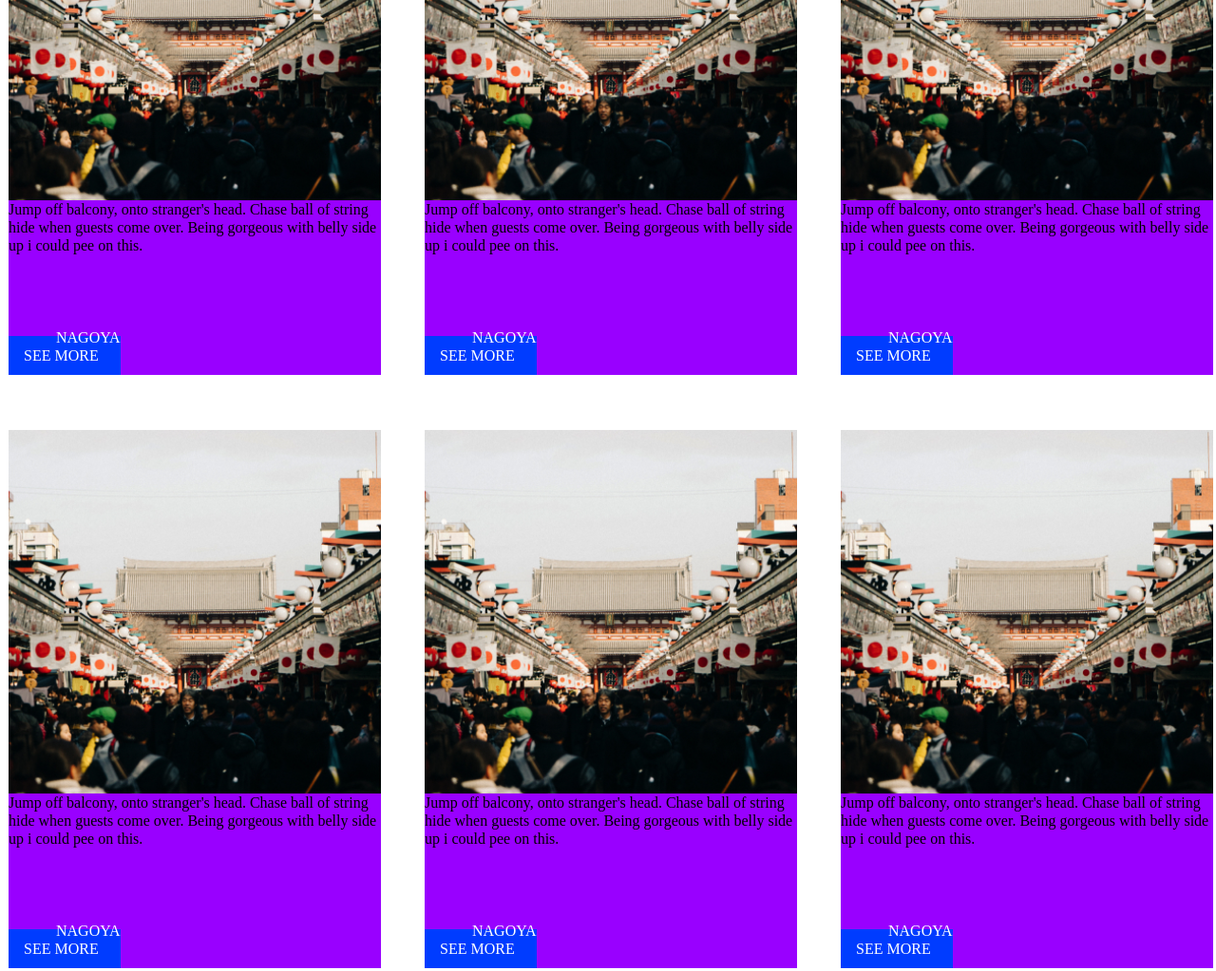
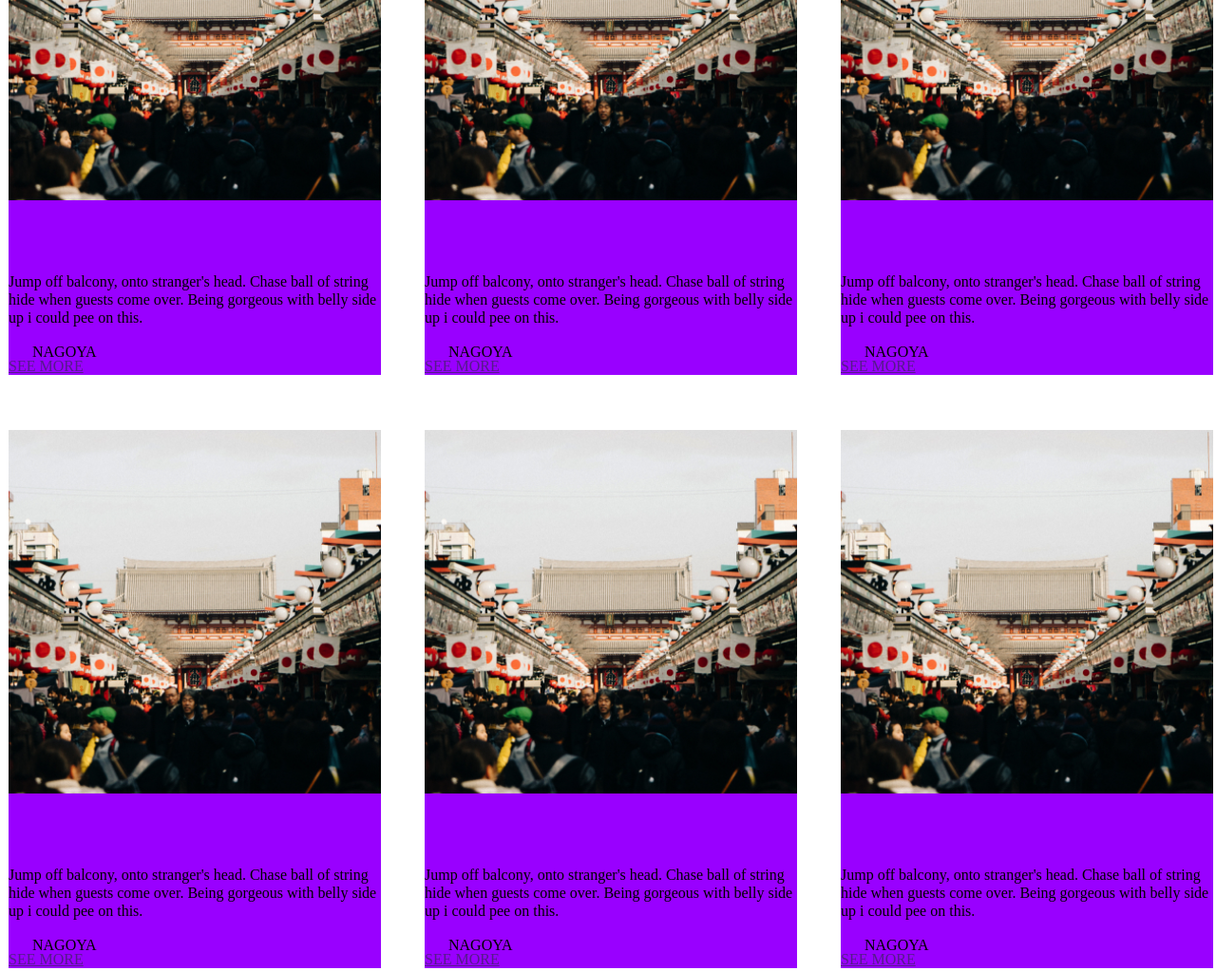
Before and after one commit to David3416/odigo, a website: page frontend/views/index.html in a window 1280 px wide. Shown: the part 3307-4330 px from the top of the page at 95% size. Drawn offline with Linux system fonts and the light colour scheme; files whose address does not match are found by name.

Commit message:
Revert "temp"
This reverts commit 054d95676c9945b5548a974d2cc173a7e688fd43, reversing
changes made to a533b6e0e4244ce8b580bcacb939250c11c6842e.

```diff
--- a/frontend/css/styles.css
+++ b/frontend/css/styles.css
@@ -419,51 +419,11 @@
 
 .top_desc {
     margin-bottom: 31;
-
-
-    height: 377px;
-    margin-bottom: 45px;
-}
-.top_pic_overlay{
-    background-color: #000000;
-    opacity: .6;
-    height: 55px;
-    width: 100%;
-    position: absolute;
-    bottom: 0;
-    z-index: 5;
 }
 
-.top_titles_wrap {
-    position: relative;
-    height: 377px;
-}
-
-.top_titles {
-    z-index: 6;
-    position: absolute;
-    bottom: 15px;
-    left: 25px;
-    color: var(--bg-primary);
-    display: flex;
-    flex-wrap: wrap;
-    align-items: center;
-}
-
-.see_more {
-    width: 118px;
-    height: 42px;
-    background-color: var(--button-primary);
-    text-decoration: none;
-    color: var(--bg-primary);
-    padding :11px 16px;
-}
-
-.see_more:hover,
-.see_more:active,
-.see_more:focus {
-    background-color: #014fb6;
-
+.top_pic {
+    width: 100%;
+    margin-bottom: 45px;
 }
 .top_titles_wrap{
     position: absolute;
@@ -472,4 +432,5 @@
 }
 .see_more {}
 
+
 /* <!-- -- ---------SEC TOP ENDS ----------- */
```
Also changed, not shown: frontend/views/index.html (+1 -0 lines).
